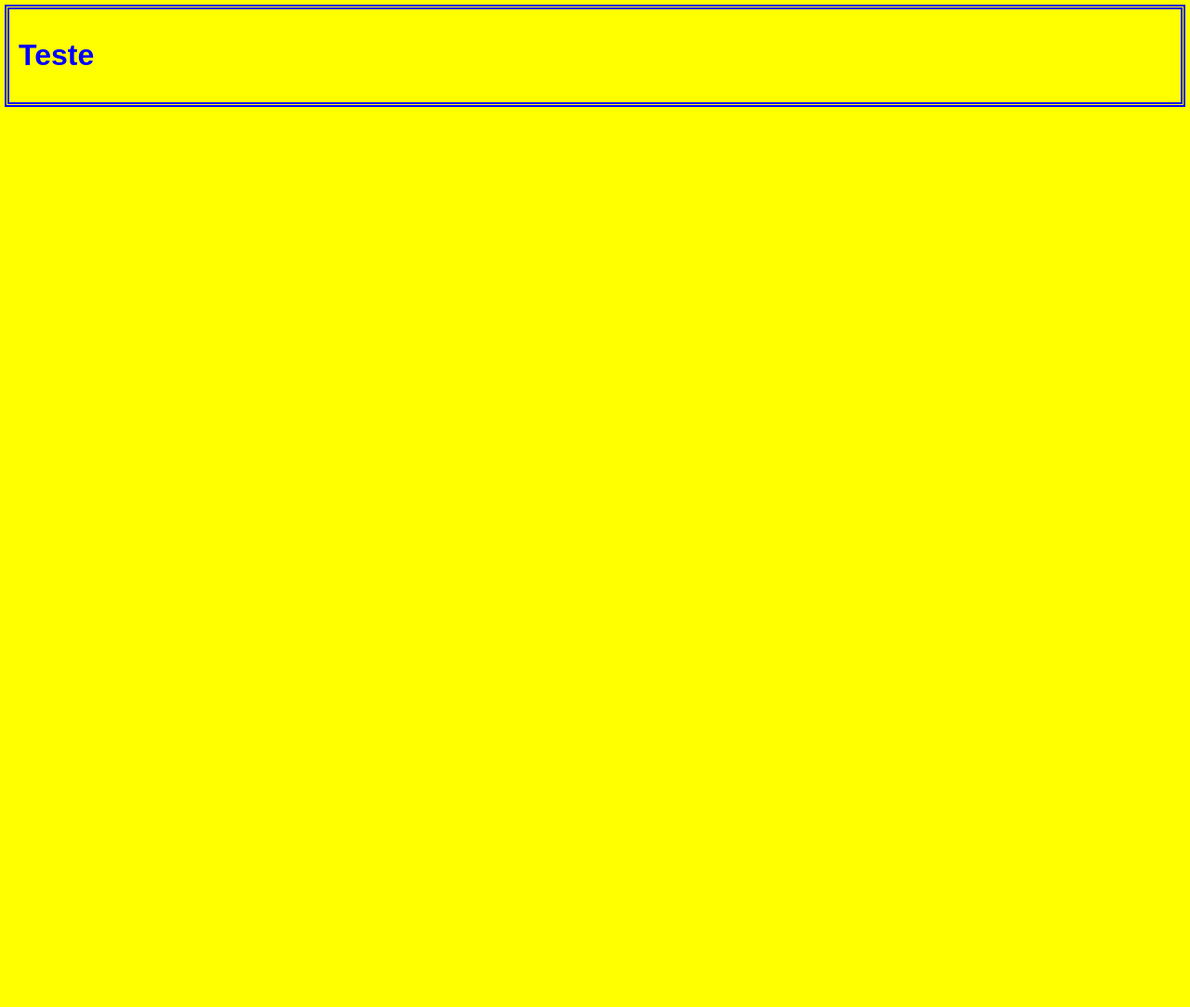
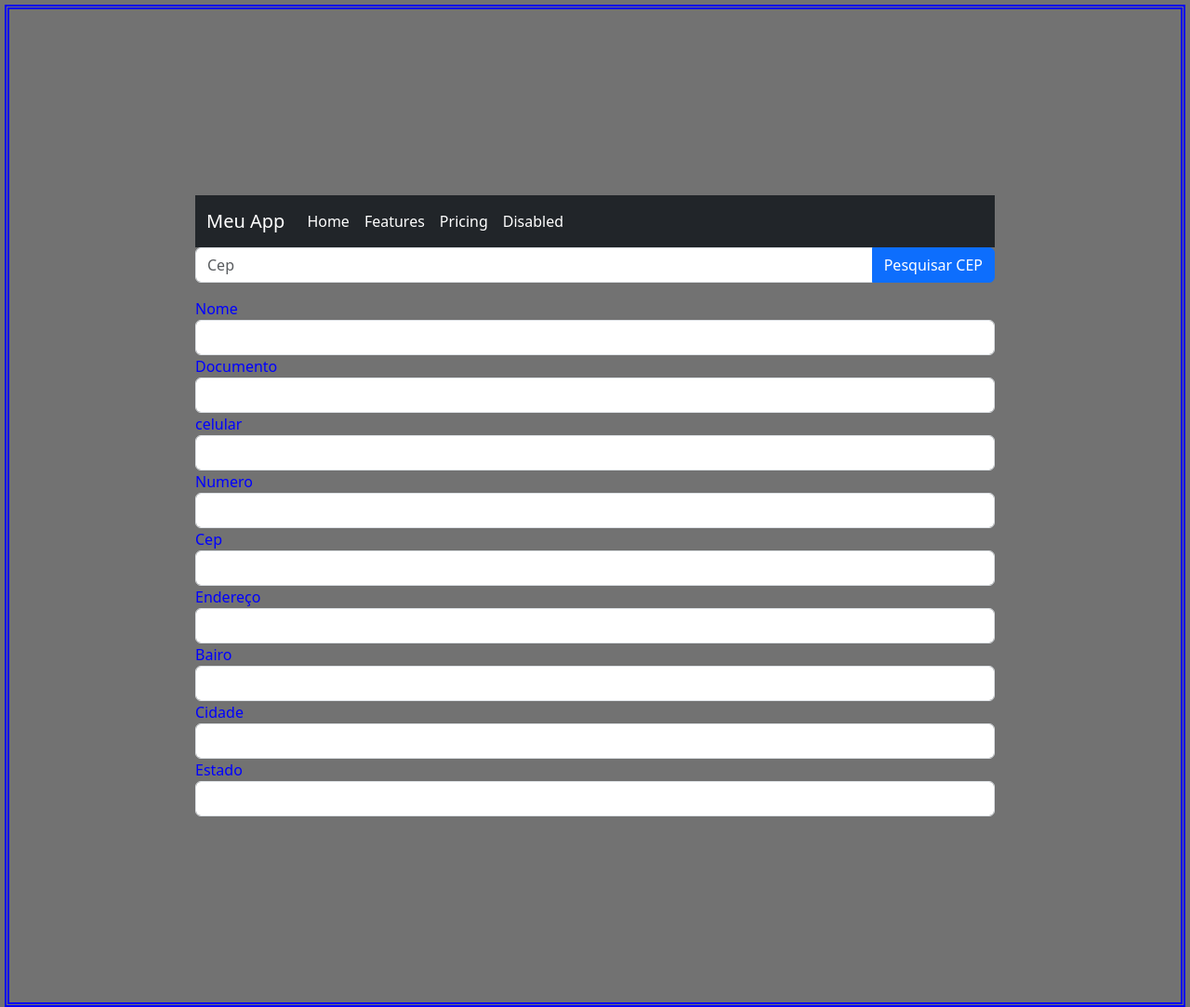
Before and after one commit to phguido/cordova-pam2, a website: page www/index.html in a window 1280 px wide. Shown: the whole page at 93% size. Before the commit the page ends 800 px from the top, so only its background shows below. Drawn offline with Linux system fonts and the light colour scheme.

Commit message:
Aula0205

```diff
--- a/www/css/estilo.css
+++ b/www/css/estilo.css
@@ -1,6 +1,6 @@
 body {
-    background-color: yellow;
-    padding: 10px;
+    background-color: rgb(114, 114, 114);
+    padding: 200px;
     color: blue;
     margin: 5px;
     border: 5px double;
--- a/www/index.html
+++ b/www/index.html
@@ -1,20 +1,69 @@
 <!DOCTYPE html>
-
 <html>
 
 <head>
     <meta charset="utf-8">
-    <meta http-equiv="Content-Security-Policy" content="default-src 'self' data: https://ssl.gstatic.com 'unsafe-eval'; style-src 'self' 'unsafe-inline'; media-src *; img-src 'self' data: content:;">
     <meta name="format-detection" content="telephone=no">
     <meta name="msapplication-tap-highlight" content="no">
     <meta name="viewport" content="initial-scale=1, width=device-width, viewport-fit=cover">
     <meta name="color-scheme" content="light dark">
-    <link rel="stylesheet" href="css/estilo.css">
-    <title>App ucrania</title>
+
+    <link href="css/css-bootstrap/bootstrap.css" rel="stylesheet" />
+    <link href="css/estilo.css" rel="stylesheet" />
+    <title>App Fernando</title>
 </head>
 
 <body>
-    <h1>Teste</h1>
+    <nav class="navbar navbar-expand-lg navbar-dark bg-dark">
+        <div class="container-fluid">
+            <a class="navbar-brand text-white " href="#">Meu App</a>
+            <button class="navbar-toggler" type="button" data-bs-toggle="collapse" data-bs-target="#navbarNavAltMarkup" aria-controls="navbarNavAltMarkup" aria-expanded="false" aria-label="Toggle navigation">
+                <span class="navbar-toggler-icon"></span>
+              </button>
+            <div class="collapse navbar-collapse" id="navbarNavAltMarkup">
+                <div class="navbar-nav">
+                    <a class="nav-link text-white active" aria-current="page" href="#">Home</a>
+                    <a class="nav-link  text-white " href="#">Features</a>
+                    <a class="nav-link text-white " href="#">Pricing</a>
+                    <a class="nav-link  text-white ">Disabled</a>
+                </div>
+            </div>
+        </div>
+    </nav>
+    <div class="row">
+        <div class="col-sm-12 col-xs-12">
+            <div class="input-group mb-3">
+                <input type="text" class="form-control" id="cep" placeholder="Cep" aria-label="Cep" aria-describedby="button">
+                <button class="btn btn-primary" id="botao">Pesquisar CEP</button>
+            </div>
+        </div>
+    </div>
+    <div class="row">
+        <div class="col-xs-12">
+            <label>Nome</label>
+            <input class="form-control" type="text" id="logradouro1" />
+            <label>Documento</label>
+            <input class="form-control" type="text" id="logradouro2" />
+            <label>celular</label>
+            <input class="form-control" type="text" id="logradouro3" />
+            <label>Numero</label>
+            <input class="form-control" type="text" id="logradouro4" />
+            <label>Cep</label>
+            <input class="form-control" type="text" id="logradouro5" />
+            <label>Endereço</label>
+            <input class="form-control" type="text" id="logradouro6" />
+            <label>Bairo</label>
+            <input class="form-control" type="text" id="logradouro7" />
+            <label>Cidade</label>
+            <input class="form-control" type="text" id="logradouro8" />
+            <label>Estado</label>
+            <input class="form-control" type="text" id="logradouro9" />
+
+
+        </div>
+    </div>
+    <script src="js/js-bootstrap/bootstrap.bundle.js"></script>
+    <script src="js/index.js"></script>
 </body>
 
 </html>
--- a/www/js/index.js
+++ b/www/js/index.js
@@ -1,8 +1,15 @@
-document.addEventListener('deviceready', onDeviceReady, false);
-
-function onDeviceReady() {
-    // Cordova is now initialized. Have fun!
-
-    console.log('Running cordova-' + cordova.platformId + '@' + cordova.version);
-    document.getElementById('deviceready').classList.add('ready');
+function consultaCep() {
+    let campo = document.querySelector("#cep");
+    let requisicao = new XMLHttpRequest();
+    let url = "https://viacep.com.br/ws/" + campo.value + "/json/";
+    requisicao.open("GET", url);
+    requisicao.send();
+    requisicao.onload = function() {
+        let objetoCEP = JSON.parse(requisicao.response)
+        let campoEndereco = document.querySelector("#logradouro")
+        console.log(requisicao.response)
+        campoEndereco.value = objetoCEP.logradouro
+    }
 }
+let botao = document.querySelector("#botao");
+botao.addEventListener("click", consultaCep);
```
Also changed, not shown: www/js/cadastrocliente.js (added, +28 -0 lines).
